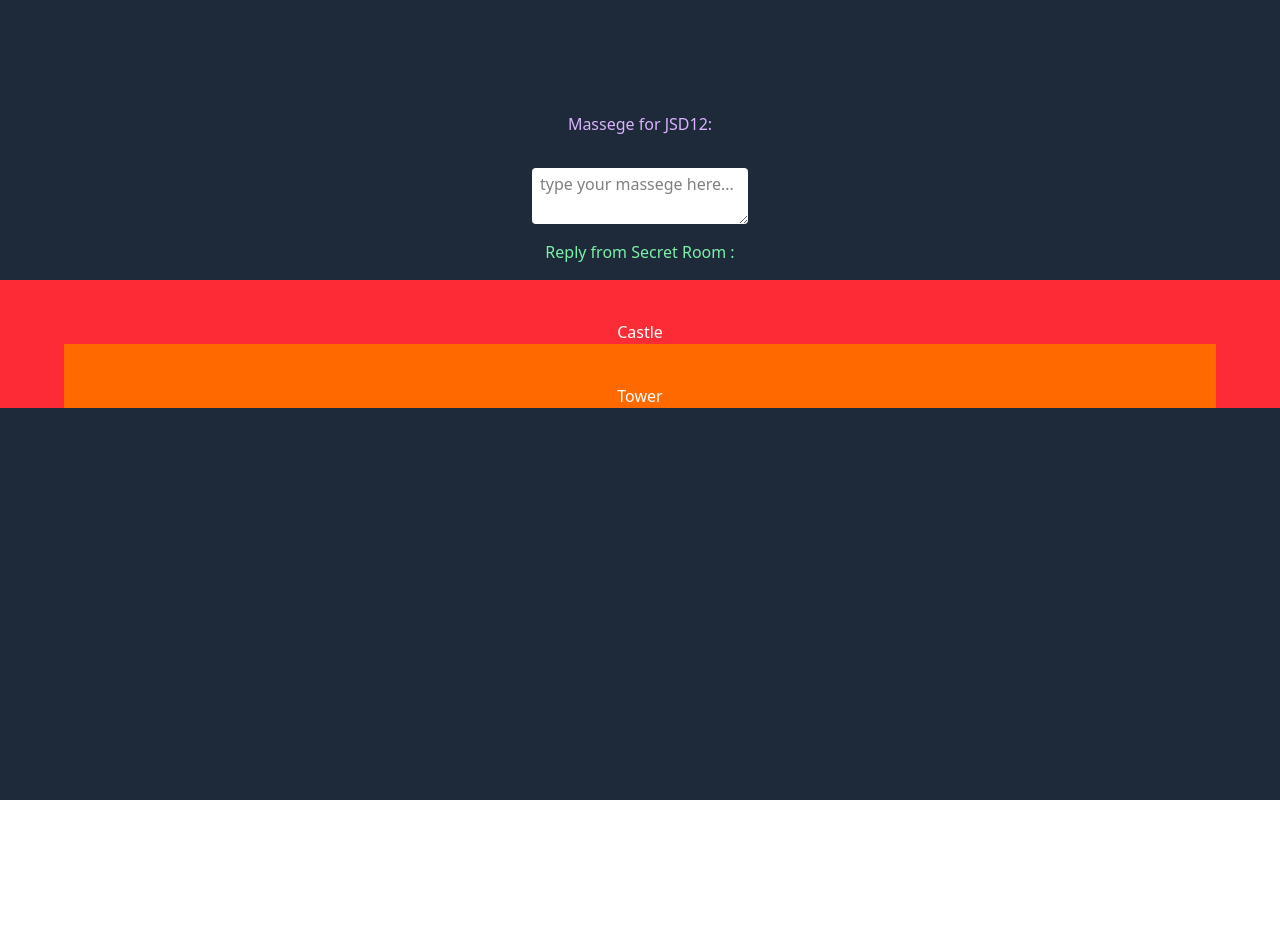
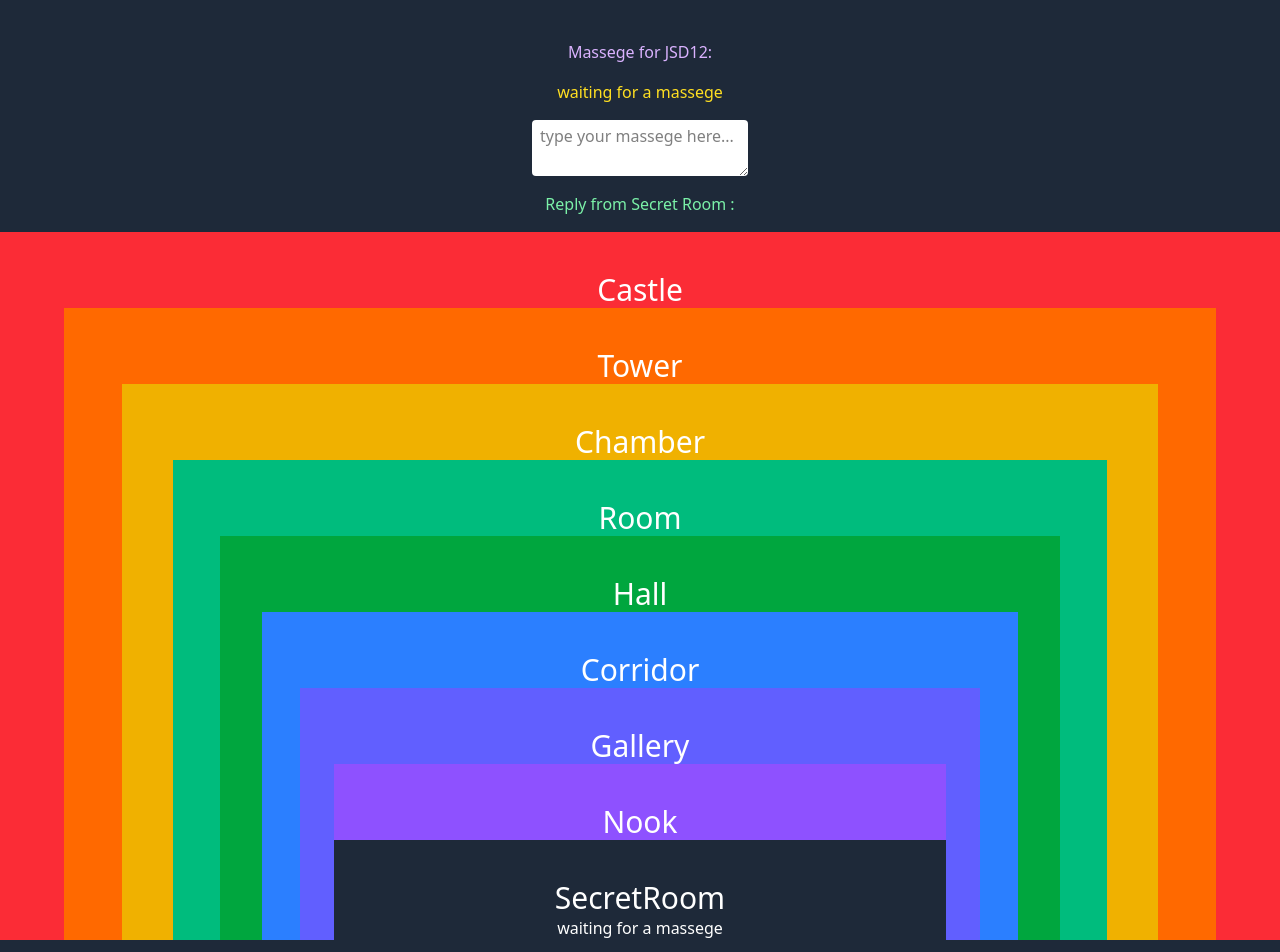
Before and after one commit to emmikapk-bit/week-08-react-castle-rooms, a React (Vite) app: page / in a window 1280 px wide. Shown: the top 952 px of the page. Before the commit the page ends 800 px from the top, so only its background shows below. Built offline with nearby package versions, Linux system fonts and the light colour scheme.

Commit message:
create_9Room

```diff
--- a/src/App.jsx
+++ b/src/App.jsx
@@ -1,15 +1,25 @@
-import Castle from "./components/castle";
+import { useState } from "react";
+import Castle from "./components/01_Castle";
 
 export default function App() {
+  //creating state veriables
+  const [question, setQuestion] = useState("");
+
+  const handleQuestion = (e) => {
+    console.log(e);
+    setQuestion(e.target.value);
+  };
+
   return (
     <div className="pb-80 py-10 gap-y-4 flex flex-col justify-center items-center min-h-screen bg-gray-800 text-white">
       <p className="text-purple-300">Massege for JSD12:</p>
       <span className="text-yellow-300">
-        {/*Question or waiting for amassege*/}
+        {/*Question or waiting for a massege*/}
+        {question ? question : "waiting for a massege"}
       </span>
       <textarea
-        value=""
-        onChange=""
+        value={question}
+        onChange={handleQuestion}
         className="bg-white text-black rounded px-2 py-1"
         placeholder="type your massege here..."
       />
@@ -19,7 +29,7 @@ export default function App() {
           {/*answer or waiting For a reply*/}
         </span>
       </p>
-      <Castle />
+      <Castle question={question} />
     </div>
   );
 }
--- /dev/null
+++ b/src/components/01_Castle.jsx
@@ -0,0 +1,10 @@
+import Tower from "./02_Tower";
+
+export default function Castle({ question }) {
+  return (
+    <div className="flex flex-col justify-center items-center pt-10 bg-red-500 w-full">
+      <h1 className="text-3xl">Castle</h1>
+      {<Tower question={question} />}
+    </div>
+  );
+}
--- /dev/null
+++ b/src/components/02_Tower.jsx
@@ -0,0 +1,10 @@
+import Chamber from "./03_Chamber";
+
+export default function Tower({ question }) {
+  return (
+    <div className="flex flex-col justify-center items-center pt-10 bg-orange-500 w-[90%]">
+      <h1 className="text-3xl">Tower</h1>
+      {<Chamber question={question} />}
+    </div>
+  );
+}
--- /dev/null
+++ b/src/components/03_Chamber.jsx
@@ -0,0 +1,10 @@
+import Room from "./04_Room";
+
+export default function Chamber({ question }) {
+  return (
+    <div className="flex flex-col justify-center items-center pt-10 bg-yellow-500 w-[90%]">
+      <h1 className="text-3xl">Chamber</h1>
+      {<Room question={question} />}
+    </div>
+  );
+}
--- /dev/null
+++ b/src/components/04_Room.jsx
@@ -0,0 +1,10 @@
+import Hall from "./05_Hall";
+
+export default function Room({ question }) {
+  return (
+    <div className="flex flex-col justify-center items-center pt-10 bg-emerald-500 w-[90%]">
+      <h1 className="text-3xl">Room</h1>
+      {<Hall question={question} />}
+    </div>
+  );
+}
--- /dev/null
+++ b/src/components/05_Hall.jsx
@@ -0,0 +1,10 @@
+import Corridor from "./06_Corridor";
+
+export default function Hall({ question }) {
+  return (
+    <div className="flex flex-col justify-center items-center pt-10 bg-green-600 w-[90%]">
+      <h1 className="text-3xl">Hall</h1>
+      {<Corridor question={question} />}
+    </div>
+  );
+}
--- /dev/null
+++ b/src/components/06_Corridor.jsx
@@ -0,0 +1,10 @@
+import Gallery from "./07_Gallery";
+
+export default function Corridor({ question }) {
+  return (
+    <div className="flex flex-col justify-center items-center pt-10 bg-blue-500 w-[90%]">
+      <h1 className="text-3xl">Corridor</h1>
+      {<Gallery question={question} />}
+    </div>
+  );
+}
--- /dev/null
+++ b/src/components/07_Gallery.jsx
@@ -0,0 +1,10 @@
+import Nook from "./08_Nook";
+
+export default function Gallery({ question }) {
+  return (
+    <div className="flex flex-col justify-center items-center pt-10 bg-indigo-500 w-[90%]">
+      <h1 className="text-3xl">Gallery</h1>
+      {<Nook question={question} />}
+    </div>
+  );
+}
--- /dev/null
+++ b/src/components/08_Nook.jsx
@@ -0,0 +1,10 @@
+import SecretRoom from "./09_SecretRoom";
+
+export default function Nook({ question }) {
+  return (
+    <div className="flex flex-col justify-center items-center pt-10 bg-violet-500 w-[90%]">
+      <h1 className="text-3xl">Nook</h1>
+      {<SecretRoom question={question} />}
+    </div>
+  );
+}
--- /dev/null
+++ b/src/components/09_SecretRoom.jsx
@@ -0,0 +1,8 @@
+export default function SecretRoom({ question }) {
+  return (
+    <div className="flex flex-col justify-center items-center pt-10 bg-gray-800 w-full">
+      <h1 className="text-3xl">SecretRoom</h1>
+      {question ? question : "waiting for a massege"}
+    </div>
+  );
+}
--- a/src/components/Castle.jsx
+++ /dev/null
@@ -1,10 +0,0 @@
-import Tower from "./Tower";
-
-export default function Castle() {
-  return (
-    <div className="flex flex-col justify-center items-center pt-10 bg-red-500 w-full">
-      <h1>Castle</h1>
-      {<Tower />}
-    </div>
-  );
-}
--- a/src/components/Tower.jsx
+++ /dev/null
@@ -1,8 +0,0 @@
-export default function Tower() {
-  return (
-    <div className="flex flex-col justify-center items-center pt-10 bg-orange-500 w-[90%]">
-      <h1>Tower</h1>
-      {/*<Chamber/ >*/}
-    </div>
-  );
-}
```
